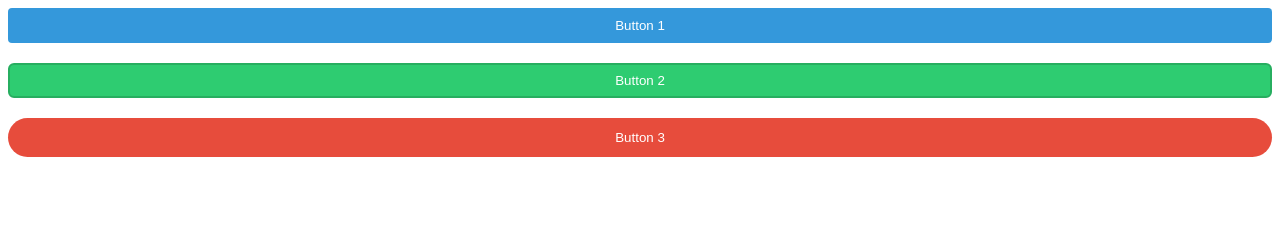
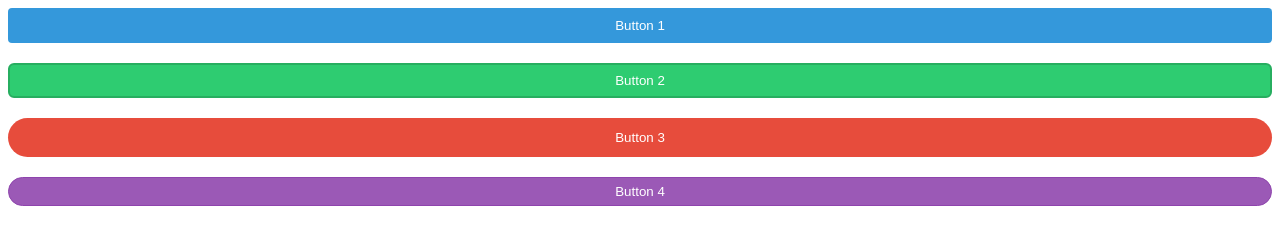
Before and after one commit to mJaishree/Button-styling, a plain HTML site: page index.html in a window 1280 px wide. Drawn offline with Linux system fonts and the light colour scheme.

Commit message:
Update index.html

```diff
--- a/index.html
+++ b/index.html
@@ -8,7 +8,7 @@
 			<button class="style1">Button 1</button>
 			<button class="style2">Button 2</button>
 			<button class="style3">Button 3</button>
-
+			<button class="style4">Button 4</button>
 		  </div>
 	</body>
  </html>
```
